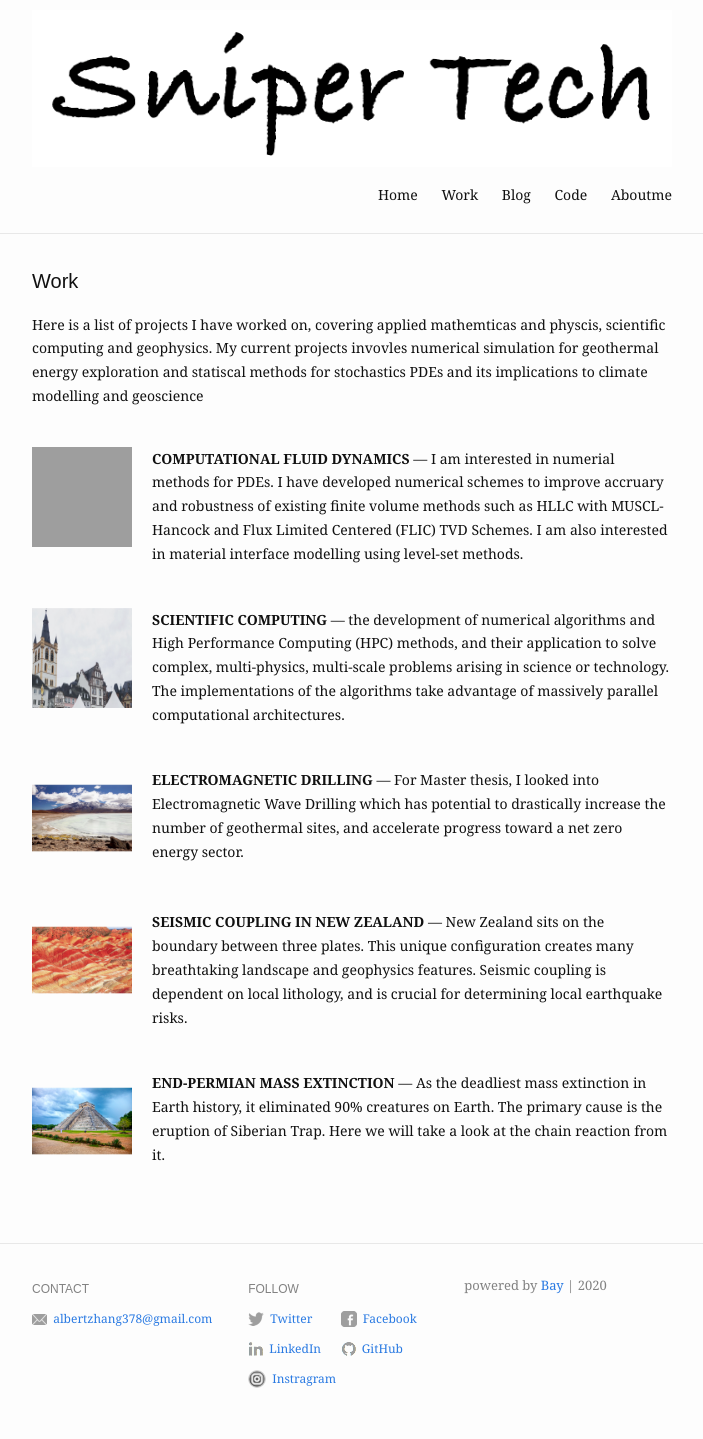
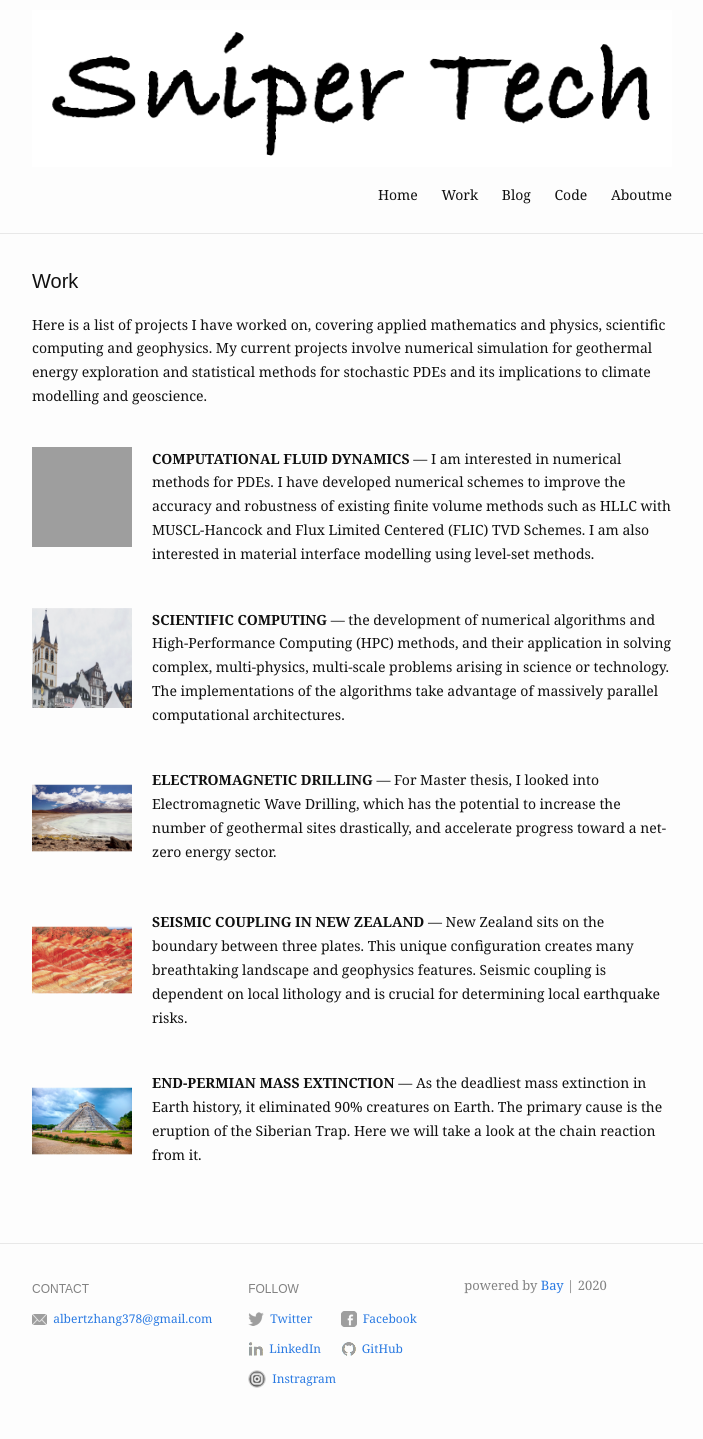
Before and after one commit to albert97/Snippet_Tech, a Jekyll site: the page built from work.md, in a window 1280 px wide. Shown: the whole page, without its empty margins (288-991 px from the left). Built offline with Jekyll 4.4.1, drawn with Linux system fonts in a browser that asks for light colours.

Commit message:
Corrected for Vocabulary and grammar mistakes

```diff
--- a/work.md
+++ b/work.md
@@ -3,39 +3,37 @@ layout: work
 title: Work
 slug: /work
 items:
-
-
   - title: COMPUTATIONAL FLUID DYNAMICS
     image:
       src: /assets/img/work/Cancun.JPG
       alt: sand
-    description:  I am interested in numerial methods for PDEs. I have developed numerical schemes to improve accruary and robustness of existing finite volume methods such as HLLC with MUSCL-Hancock and Flux Limited Centered (FLIC) TVD Schemes. I am also interested in material interface modelling using level-set methods.
+    description:  I am interested in numerical methods for PDEs. I have developed numerical schemes to improve the accuracy and robustness of existing finite volume methods such as HLLC with MUSCL-Hancock and Flux Limited Centered (FLIC) TVD Schemes. I am also interested in material interface modelling using level-set methods.
 
   - title: SCIENTIFIC COMPUTING
     image:
       src: /assets/img/work/Germany.JPG
       alt: sand
-    description:  the development of numerical algorithms and High Performance Computing (HPC) methods, and their application to solve complex, multi-physics, multi-scale problems arising in science or technology. The implementations of the algorithms take advantage of massively parallel computational architectures.
+    description:  the development of numerical algorithms and High-Performance Computing (HPC) methods, and their application in solving complex, multi-physics, multi-scale problems arising in science or technology. The implementations of the algorithms take advantage of massively parallel computational architectures.
 
   - title: ELECTROMAGNETIC DRILLING
     image:
       src: /assets/img/work/Bolivia.png
       alt: sand
-    description: For Master thesis, I looked into Electromagnetic Wave Drilling which has potential to drastically increase the number of geothermal sites, and accelerate progress toward a net zero energy sector.
+    description: For Master thesis, I looked into Electromagnetic Wave Drilling, which has the potential to increase the number of geothermal sites drastically, and accelerate progress toward a net-zero energy sector.
 
   - title: SEISMIC COUPLING IN NEW ZEALAND
     image:
       src: /assets/img/work/Danxia.png
       alt: sand
-    description: New Zealand sits on the boundary between three plates. This unique configuration creates many breathtaking landscape and geophysics features. Seismic coupling is dependent on local lithology, and is crucial for determining local earthquake risks.
+    description: New Zealand sits on the boundary between three plates. This unique configuration creates many breathtaking landscape and geophysics features. Seismic coupling is dependent on local lithology and is crucial for determining local earthquake risks.
 
   - title: END-PERMIAN MASS EXTINCTION
     image:
       src: /assets/img/work/Mexico.png
       alt: water
-    description: As the deadliest mass extinction in Earth history, it eliminated 90% creatures on Earth. The primary cause is the eruption of Siberian Trap. Here we will take a look at the chain reaction from it.
+    description: As the deadliest mass extinction in Earth history, it eliminated 90% creatures on Earth. The primary cause is the eruption of the Siberian Trap. Here we will take a look at the chain reaction from it.
 ---
 
-Here is a list of projects I have worked on, covering applied mathemticas and physcis, scientific computing and geophysics. My current projects invovles numerical simulation for geothermal energy exploration and statiscal methods for stochastics PDEs and its implications to climate modelling and geoscience
+Here is a list of projects I have worked on, covering applied mathematics and physics, scientific computing and geophysics. My current projects involve numerical simulation for geothermal energy exploration and statistical methods for stochastic PDEs and its implications to climate modelling and geoscience.
 <br />
 <br />
```
